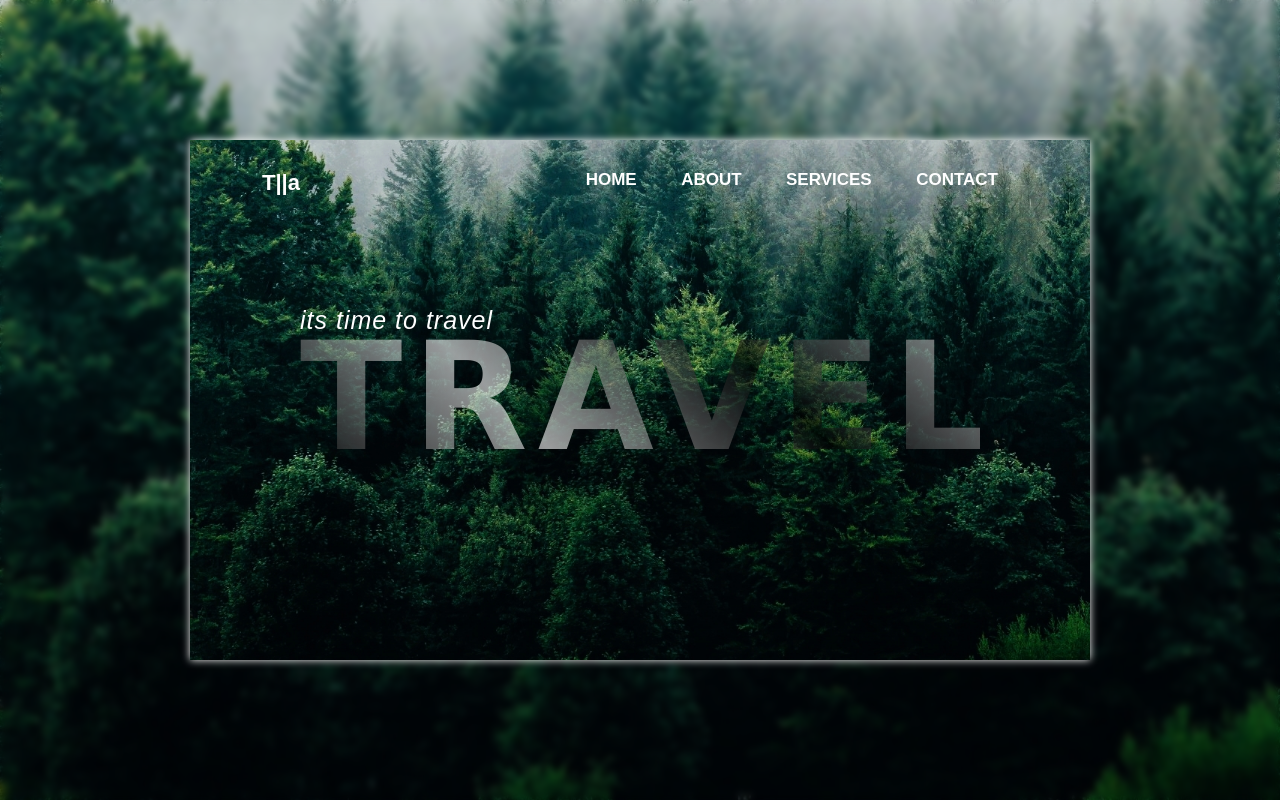
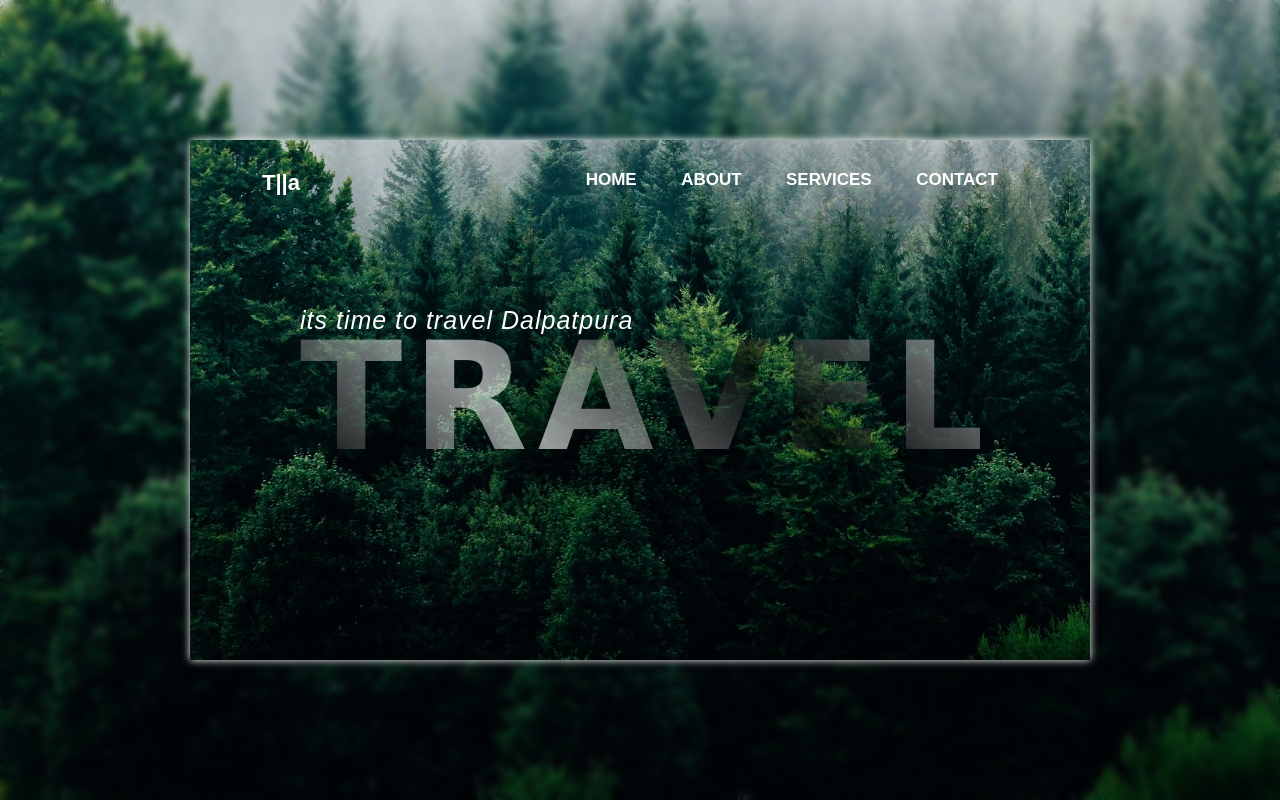
Before and after one commit to Sumit-Kumar147/practiceproject, a plain HTML site: page travel.html in a window 1280 px wide. Drawn offline with Linux system fonts and the light colour scheme.

Commit message:
just to revert learning

```diff
--- a/travel.html
+++ b/travel.html
@@ -18,7 +18,7 @@
             </ul>
         </nav>
         <div>
-            <h3>its time to travel </h3>
+            <h3>its time to travel Dalpatpura</h3>
 
             <h1>TRAVEL</h1>
 
```
